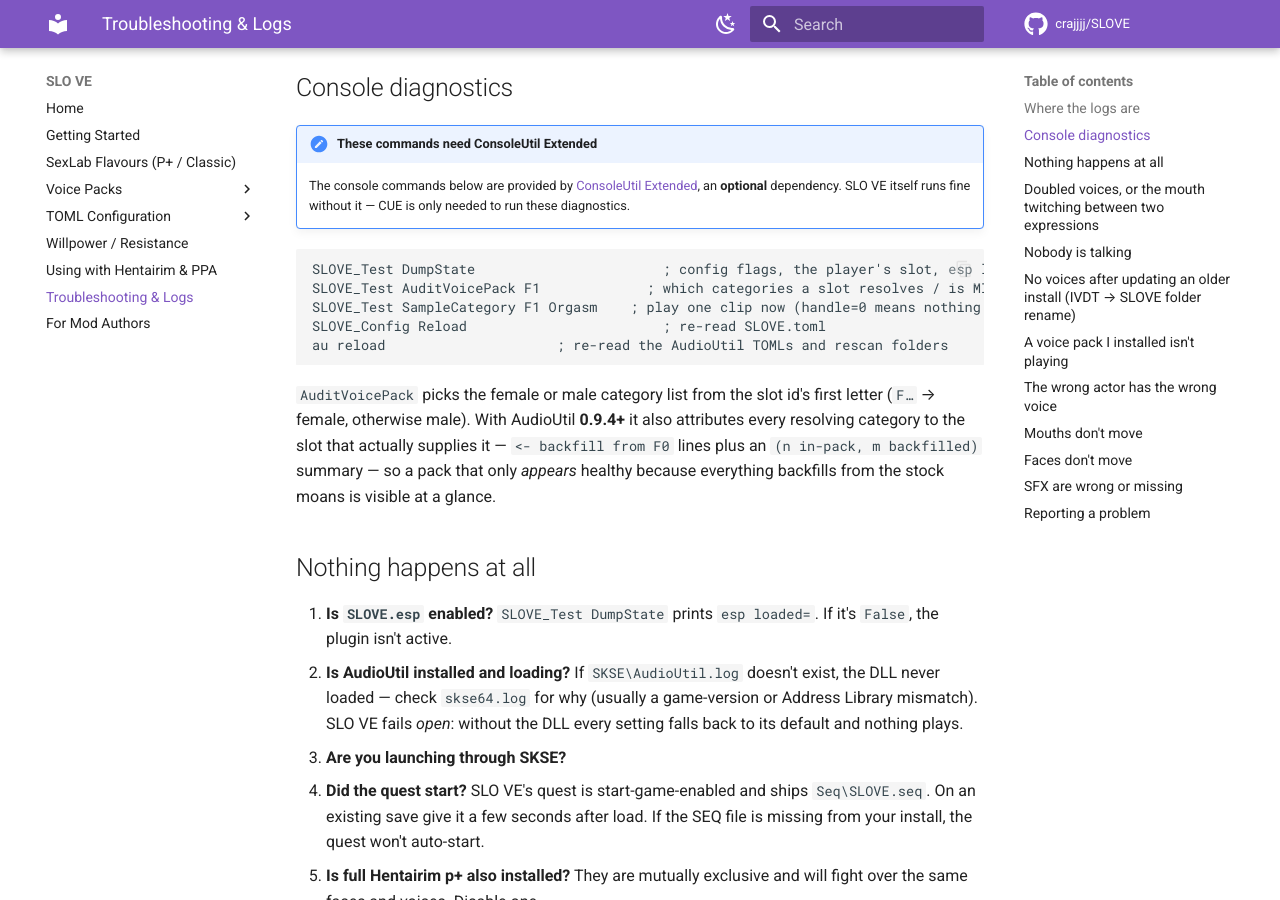
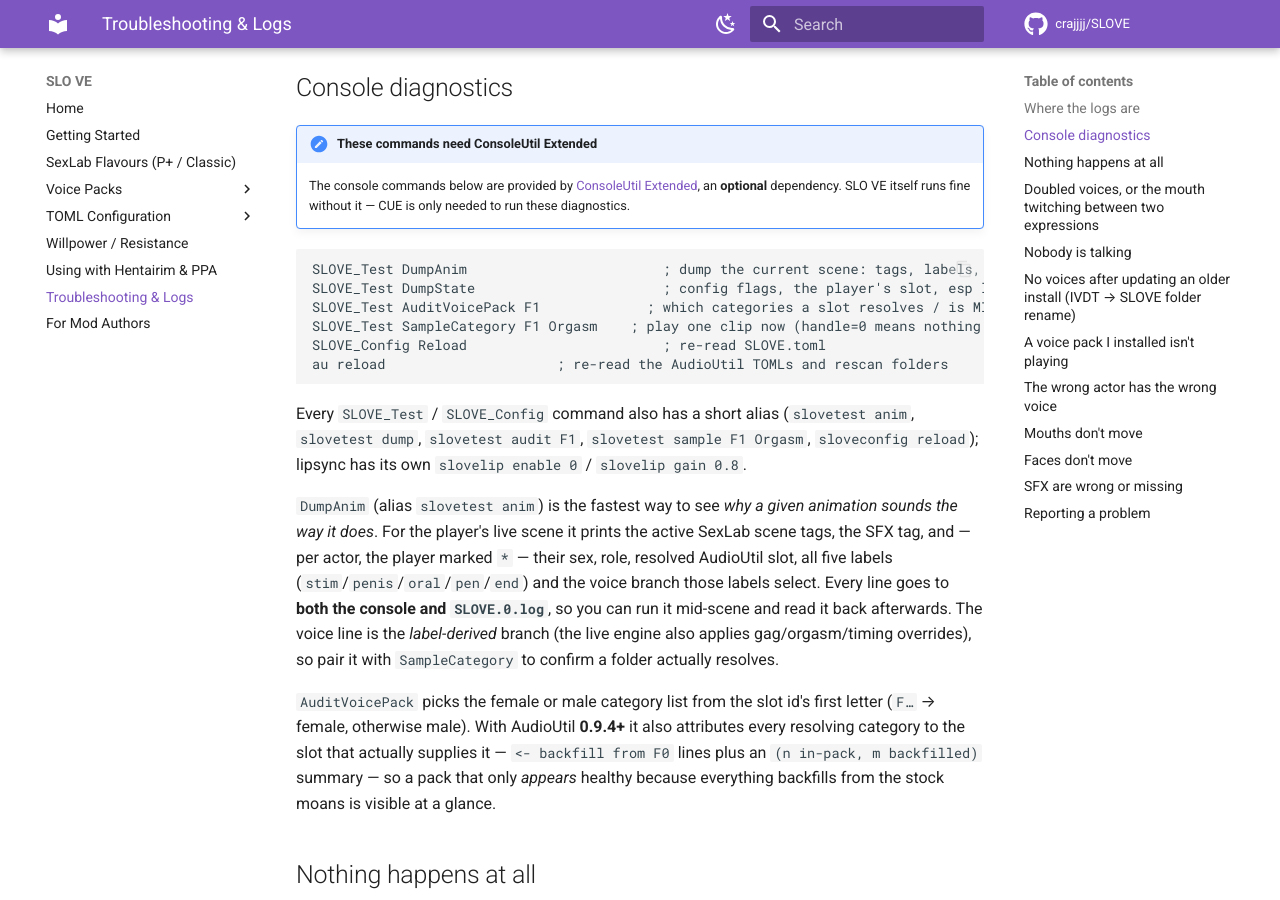
Before and after one commit to crajjjj/SLOVE, an MkDocs documentation site: the page built from docs/troubleshooting.md, in a window 1280 px wide and 900 px high, scrolled down 834 px. Built offline with MkDocs 1.6.1 and Material for MkDocs 9.7.7, drawn with Linux system fonts in a browser that asks for light colours; comment, search, counter and statistics services are not loaded; some of the changed text lies outside the part shown.

Commit message:
docs: document the `slovetest anim` scene-dump command + command aliases
Add DumpAnim to the Console diagnostics section (what it prints, console+SLOVE.0.log
output, label-derived-branch caveat) and list the short aliases for all the CUE
commands. Bump the intro count four -> five.

````diff
--- a/docs/troubleshooting.md
+++ b/docs/troubleshooting.md
@@ -1,6 +1,6 @@
 # Troubleshooting & Logs
 
-Two log files and four console commands answer almost everything.
+Two log files and five console commands answer almost everything.
 
 ## Where the logs are
 
@@ -29,12 +29,17 @@ and turn on the live console play-by-play with `printdebug = 1` in the relevant
     The console commands below are provided by [ConsoleUtil Extended](https://www.nexusmods.com/skyrimspecialedition/mods/133569), an **optional** dependency. SLO VE itself runs fine without it — CUE is only needed to run these diagnostics.
 
 ```
+SLOVE_Test DumpAnim                        ; dump the current scene: tags, labels, slot, likely voice/SFX
 SLOVE_Test DumpState                       ; config flags, the player's slot, esp loaded?
 SLOVE_Test AuditVoicePack F1             ; which categories a slot resolves / is MISSING
 SLOVE_Test SampleCategory F1 Orgasm    ; play one clip now (handle=0 means nothing resolved)
 SLOVE_Config Reload                        ; re-read SLOVE.toml
 au reload                     ; re-read the AudioUtil TOMLs and rescan folders
 ```
+
+Every `SLOVE_Test` / `SLOVE_Config` command also has a short alias (`slovetest anim`, `slovetest dump`, `slovetest audit F1`, `slovetest sample F1 Orgasm`, `sloveconfig reload`); lipsync has its own `slovelip enable 0` / `slovelip gain 0.8`.
+
+`DumpAnim` (alias `slovetest anim`) is the fastest way to see *why a given animation sounds the way it does*. For the player's live scene it prints the active SexLab scene tags, the SFX tag, and — per actor, the player marked `*` — their sex, role, resolved AudioUtil slot, all five labels (`stim`/`penis`/`oral`/`pen`/`end`) and the voice branch those labels select. Every line goes to **both the console and `SLOVE.0.log`**, so you can run it mid-scene and read it back afterwards. The voice line is the *label-derived* branch (the live engine also applies gag/orgasm/timing overrides), so pair it with `SampleCategory` to confirm a folder actually resolves.
 
 `AuditVoicePack` picks the female or male category list from the slot id's first letter (`F…` → female, otherwise male). With AudioUtil **0.9.4+** it also attributes every resolving category to the slot that actually supplies it — `<- backfill from F0` lines plus an `(n in-pack, m backfilled)` summary — so a pack that only *appears* healthy because everything backfills from the stock moans is visible at a glance.
 
````
